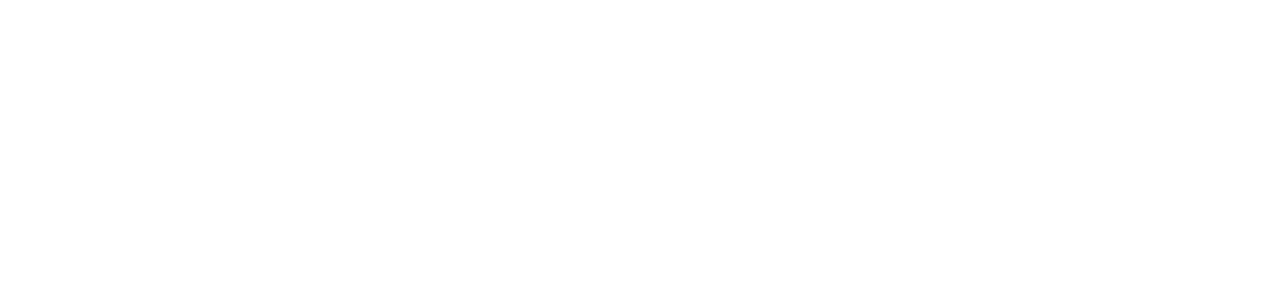
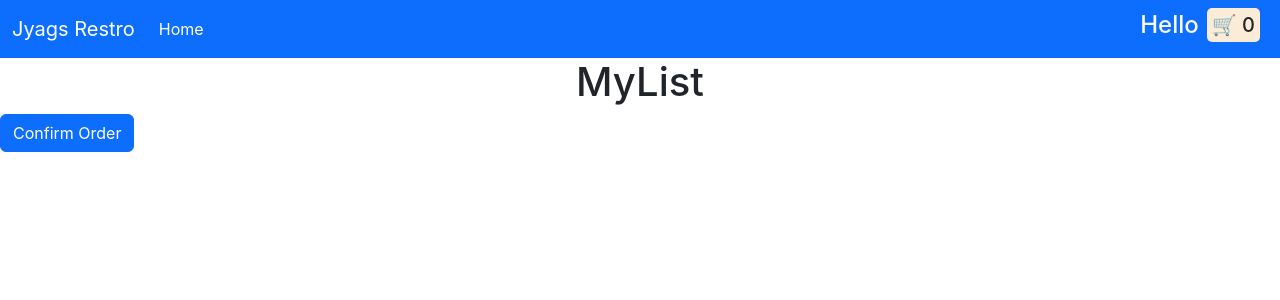
Before and after one commit to JagrutiMahajan04/Jyags-Restro, a React (Create React App) app in the folder client/: page /myList in a window 1280 px wide. Before the commit this address had no page. Shown: the top 300 px of the page. Built offline with nearby package versions, Linux system fonts and the light colour scheme.

Commit message:
MyList Page & confirm button added

```diff
--- a/client/src/App.js
+++ b/client/src/App.js
@@ -8,6 +8,7 @@
 import Signup from './views/Signup/Signup.js'
 import Profile from './views/Profile/Profile.js'
 import Navbar from './components/Navbar/Navbar.js'
+import MyList from './views/MyList/MyList'
 
 
 function App(){
@@ -19,9 +20,11 @@
         <Route path="/login" element={<Login/>}/>
         <Route path="/signup" element={<Signup/>}/>
         <Route path="/booktable" element={<BookTable/>}/>
+        <Route path="/myList" element={<MyList/>}/>
         <Route path="/myorders" element={<MyOrders/>}/>
         <Route path="/profile" element={<Profile/>}/>
         <Route path="/navbar" element={<Navbar/>}/>
+
 
 
       </Routes>
--- a/client/src/components/Navbar/Navbar.js
+++ b/client/src/components/Navbar/Navbar.js
@@ -1,6 +1,7 @@
 import React, {useState} from 'react'
 import "./Navbar.css"
 import { myFoodListCount} from '../../util/myList'
+import {Link} from 'react-router-dom'
 
 function Navbar({ user }) {
   const [foodItemCount, setFoodItemCount] = useState(myFoodListCount)
@@ -20,7 +21,9 @@
             </ul>
             <form class="d-flex align-items-center">
               <h4 className='me-2 text-light'>Hello {user}</h4>
+              <Link to='/myList' className='text-decoration-none'>
               <h5 className='me-2 text-dark my-list'>🛒 {foodItemCount} </h5>
+              </Link>
             </form>
           </div>
         </div>
--- a/client/src/util/myList.js
+++ b/client/src/util/myList.js
@@ -1,3 +1,3 @@
-export const myFoodListItems = JSON.parse(localStorage.getItem('list')) || []
+export const myFoodListItems = JSON.parse(localStorage.getItem('List')) || []
 
 export const myFoodListCount = myFoodListItems.length
--- /dev/null
+++ b/client/src/views/MyList/MyList.js
@@ -0,0 +1,29 @@
+import React from 'react'
+import './MyList.css'
+import Navbar from '../../components/Navbar/Navbar'
+
+import { myFoodListItems } from '../../util/myList'
+
+function MyList() {
+    return (
+        <div>
+            <Navbar/>
+            <h1 className='text-center'>MyList</h1>
+            {
+                myFoodListItems.map((item,index)=>{
+                    return (
+                        <div>
+                            <h6>Name: {item.name} </h6>
+                            <h6>Quantity: {item.quantity} </h6>
+                            <h6>Price: {item.price} </h6>
+                            <hr/>
+                        </div>
+                    )
+                })
+            }
+            <button type='button' className=' btn btn-primary'>Confirm Order</button>
+        </div>
+    )
+}
+
+export default MyList
```
Also changed, not shown: client/src/views/MyList/MyList.css (added).
